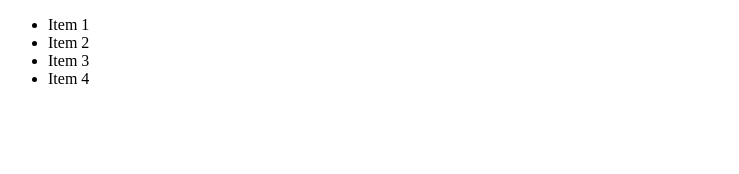
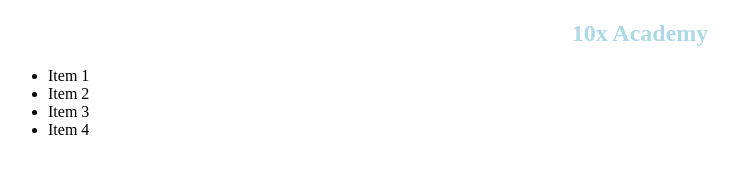
Before and after one commit to Dhirajchaudari/Git-Repo-Jan-2023, a plain HTML site: page index.html in a window 1280 px wide. Shown: the whole page, without its empty margins (0-739 px from the left). Drawn offline with Linux system fonts and the light colour scheme.

Commit message:
Added heading and its styles

```diff
--- a/index.html
+++ b/index.html
@@ -4,9 +4,15 @@
     <meta charset="UTF-8">
     <meta http-equiv="X-UA-Compatible" content="IE=edge">
     <meta name="viewport" content="width=device-width, initial-scale=1.0">
+    <link rel="stylesheet" href="./style.css">
     <title>Simple Web page</title>
 </head>
 <body>
+    <header class="heading">
+        <h2>
+            10x Academy
+        </h2>
+    </header>
     <main>
         <section>
             <aside>
@@ -21,4 +27,5 @@
         </section>
     </main>
 </body>
+<script src="./script.js"></script>
 </html>
--- /dev/null
+++ b/style.css
@@ -0,0 +1,5 @@
+.heading{
+    color: lightblue;
+    text-align: center;
+
+}
```
